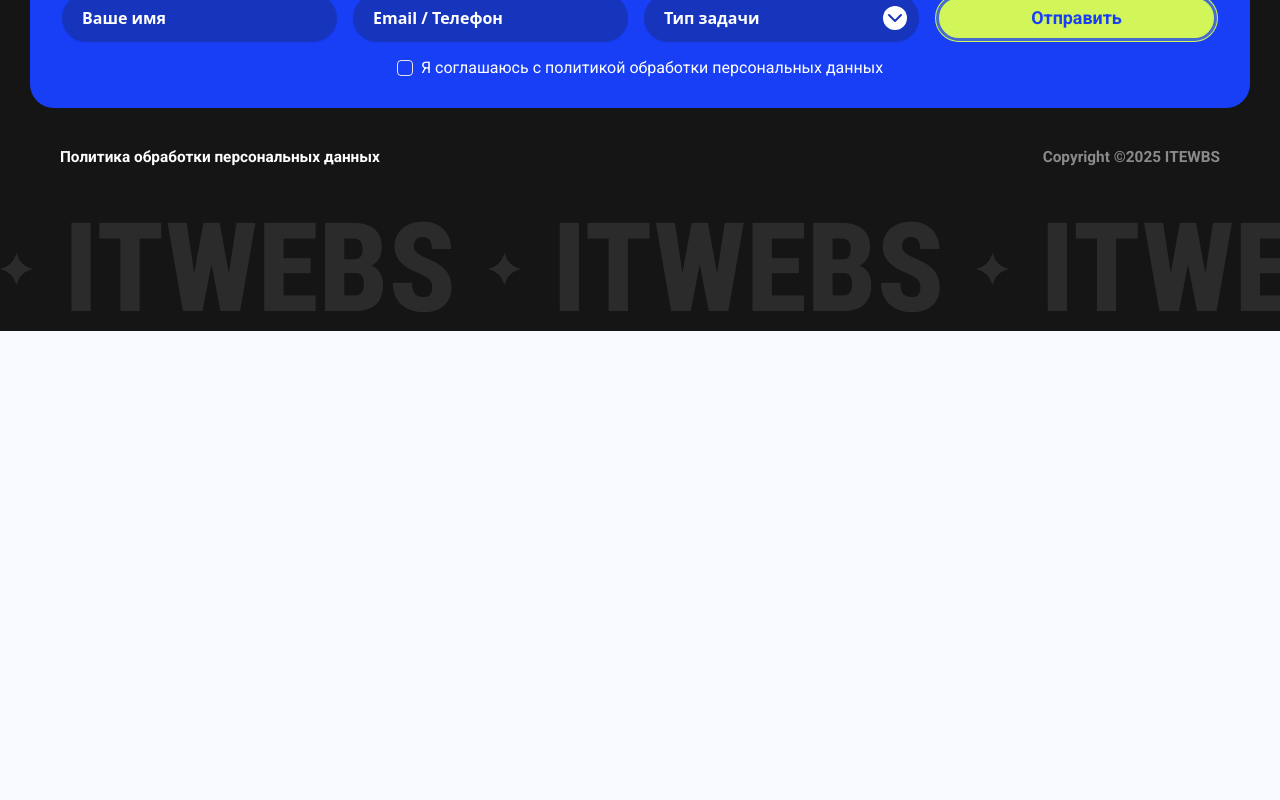
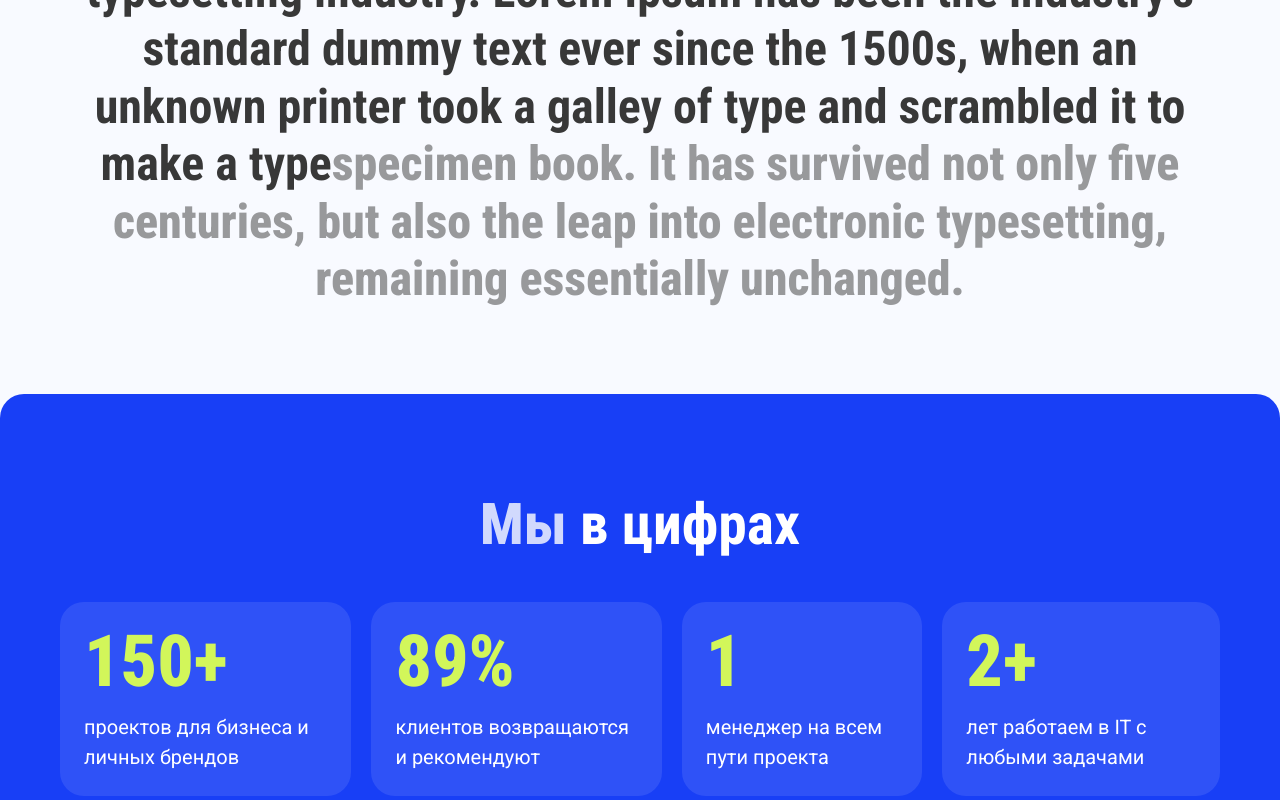
Before and after one commit to itwebs-corporate/itwebs-full-frontend, a Next.js app: page /about in a window 1280 px wide. Shown: the part 720-1520 px from the top of the page. Before the commit the page ends 1051 px from the top, so only its background shows below. Built offline with nearby package versions, Linux system fonts and the light colour scheme.

Commit message:
feat: add about page content

```diff
--- a/src/app/about/page.tsx
+++ b/src/app/about/page.tsx
@@ -1,10 +1,22 @@
+import AboutTextBlock from '@/components/shared/about-text-block/about-text-block';
 import HeroBlock from '@/components/shared/hero-block/hero-block';
+import OurTechBlock from '@/components/shared/our-tech-block/our-tech-block';
+import ProcessWithoutStress from '@/components/shared/process-without-stress/process-without-stress';
+import WeInNumbers from '@/components/shared/we-in-numbers/we-in-numbers';
+import WeSolveClientTaskBlock from '@/components/shared/we-solve-client-task-block/we-solve-client-task-block';
 import { Button } from '@/components/ui/button';
 
 export default function AboutPage() {
   return (
-    <HeroBlock heading="Немного о ITWEBS">
-      <Button variant="secondary">Обсудить задачу</Button>
-    </HeroBlock>
+    <>
+      <HeroBlock heading="Немного о ITWEBS">
+        <Button variant="secondary">Обсудить задачу</Button>
+      </HeroBlock>
+      <AboutTextBlock />
+      <WeInNumbers />
+      <WeSolveClientTaskBlock />
+      <OurTechBlock />
+      <ProcessWithoutStress />
+    </>
   );
 }
--- /dev/null
+++ b/src/components/shared/about-text-block/about-text-block.tsx
@@ -0,0 +1,18 @@
+import Section from '@/components/ui/section/section';
+import Typography from '@/components/ui/typography/typography';
+
+export default function AboutTextBlock() {
+  return (
+    <Section>
+      <Typography className="max-w-[1497px]" variant="p-big">
+        Lorem Ipsum is simply dummy text of the printing and typesetting industry. Lorem Ipsum has
+        been the industry's standard dummy text ever since the 1500s, when an unknown printer took a
+        galley of type and scrambled it to make a type
+        <b className="text-foreground2/50">
+          specimen book. It has survived not only five centuries, but also the leap into electronic
+          typesetting, remaining essentially unchanged.
+        </b>
+      </Typography>
+    </Section>
+  );
+}
--- a/src/components/shared/article-card/article-aside.tsx
+++ b/src/components/shared/article-card/article-aside.tsx
@@ -32,8 +32,9 @@
       block: 'start',
     });
   };
+  // TODO: подправить top position
   return (
-    <aside className="z-20 mt-[24px] rounded-[20px] bg-white px-[clamp(18px,2.5vw,24px)] pt-[20px] pb-[clamp(20px,2vw,24px)] sm:fixed sm:top-[clamp(96px,10vw,140px)] sm:left-1/2 sm:mt-0 sm:w-[332px] sm:translate-x-[calc(445px+24px)]">
+    <aside className="shadow-default z-20 mt-[24px] w-[332px] rounded-[20px] bg-white px-[clamp(18px,2.5vw,24px)] pt-[20px] pb-[clamp(20px,2vw,24px)] sm:fixed sm:top-[11.5vw] sm:left-1/2 sm:mt-0 sm:w-[284px] sm:translate-x-[calc(445px+24px)]">
       <Typography variant="h4">Разделы</Typography>
 
       <ul className="mt-[16px] flex w-full flex-col gap-[clamp(16px,2vw,18px)]">
--- a/src/components/shared/article-card/article-card.tsx
+++ b/src/components/shared/article-card/article-card.tsx
@@ -29,7 +29,7 @@
         />
       </div>
 
-      <div className="relative mx-auto mt-[24px] w-full max-w-[clamp(332px,80vw,890px)] sm:mt-0">
+      <div className="relative mx-auto mt-[24px] w-full max-w-[clamp(332px,70vw,890px)] sm:mt-0">
         <ArticleAside article={article} sectionRefs={sectionRefs} />
         {/* Article card: */}
         <div className="mt-[24px] w-full max-w-[clamp(332px,80vw,890px)] rounded-[20px] bg-white">
--- /dev/null
+++ b/src/components/shared/process-without-stress/process-without-stress-config.ts
@@ -0,0 +1,45 @@
+export type FeatureCard = {
+  id: string;
+  title: string;
+  description: string;
+  image: string;
+};
+
+export const FEATURE_CARDS: FeatureCard[] = [
+  {
+    id: 'clear-from-start',
+    title: 'Понятно с первого шага',
+    description: 'Объясняем без сложных терминов — вы всегда понимаете, что и зачем делаем.',
+    image: '',
+  },
+  {
+    id: 'one-contact',
+    title: 'Один контакт — без хаоса',
+    description: 'Личный менеджер ведёт проект от идеи до результата.',
+    image: '',
+  },
+  {
+    id: 'transparent-process',
+    title: 'Прозрачный процесс',
+    description: 'Фиксируем этапы, задачи и ожидания ещё до начала работ.',
+    image: '',
+  },
+  {
+    id: 'result-driven',
+    title: 'Работаем на результат',
+    description: 'Важно, чтобы сайт решал вашу задачу, а не просто был «красивым».',
+    image: '',
+  },
+  {
+    id: 'care-support',
+    title: 'Забота и поддержка',
+    description: 'Мы на связи и сопровождаем вас на каждом этапе.',
+    image: '',
+  },
+  {
+    id: 'turnkey-responsibility',
+    title: 'Ответственность под ключ',
+    description: 'Берём на себя все технические вопросы — без погружения в IT.',
+    image: '',
+  },
+];
--- /dev/null
+++ b/src/components/shared/process-without-stress/process-without-stress.tsx
@@ -0,0 +1,12 @@
+import Section from '@/components/ui/section/section';
+import Typography from '@/components/ui/typography/typography';
+
+export default function ProcessWithoutStress() {
+  return (
+    <Section>
+      <Typography variant="h2">
+        <b className="text-primary">Комфортный процесс</b> без стресса
+      </Typography>
+    </Section>
+  );
+}
--- /dev/null
+++ b/src/components/shared/we-in-numbers/we-in-numbers-config.ts
@@ -0,0 +1,28 @@
+export type StatCard = {
+  id: string;
+  value: string;
+  description: string;
+};
+
+export const STAT_CARDS: StatCard[] = [
+  {
+    id: 'projects',
+    value: '150+',
+    description: 'проектов для бизнеса и личных брендов',
+  },
+  {
+    id: 'return-rate',
+    value: '89%',
+    description: 'клиентов возвращаются и рекомендуют',
+  },
+  {
+    id: 'manager',
+    value: '1',
+    description: 'менеджер на всем пути проекта',
+  },
+  {
+    id: 'experience',
+    value: '2+',
+    description: 'лет работаем в IT с любыми задачами',
+  },
+];
--- /dev/null
+++ b/src/components/shared/we-in-numbers/we-in-numbers.tsx
@@ -0,0 +1,27 @@
+import Section from '@/components/ui/section/section';
+import Typography from '@/components/ui/typography/typography';
+
+import { STAT_CARDS } from './we-in-numbers-config';
+
+export default function WeInNumbers() {
+  return (
+    <Section className="bg-primary gap-[clamp(24px,4vw,48px)] rounded-[24px] py-[clamp(86px,8vw,124px)]">
+      <Typography className="text-white" variant="h2">
+        <b className="text-white/80">Мы</b> в цифрах
+      </Typography>
+      <ul className="flex flex-col gap-[clamp(14px,2vw,20px)] sm:flex-row">
+        {STAT_CARDS.map((item) => (
+          <li
+            className="flex flex-col gap-[clamp(12px,1.6vw,14px)] rounded-[24px] bg-white/10 p-[24px]"
+            key={item.id}
+          >
+            <div className="text-secondary font-family text-[72px] leading-[100%] font-extrabold">
+              {item.value}
+            </div>
+            <div className="font-second-family text-[20px]">{item.description}</div>
+          </li>
+        ))}
+      </ul>
+    </Section>
+  );
+}
--- a/src/components/ui/typography/typography-config.ts
+++ b/src/components/ui/typography/typography-config.ts
@@ -7,6 +7,8 @@
       h2: 'font-family font-bold leading-[100%]! text-[clamp(24px,4.5vw,72px)] text-[#383838] text-center',
       h3: 'font-family font-bold leading-[100%]! text-[clamp(20px,2.6vw,32px)] text-[#151515]',
       h4: 'font-family font-bold leading-[100%]! text-[clamp(16px,2.6vw,24px)] text-[#151515]',
+      'p-big':
+        'font-family font-bold text-[#383838] sm:text-[48px] text-[16px] leading-[120%] text-center',
       p1: 'font-second-family leading-[140%] text-[clamp(14px,1.6vw,24px)] text-center',
       p2: 'font-second-family leading-[140%] text-[#383838]/80 text-[clamp(14px,1.1vw,16px)]',
     },
```
